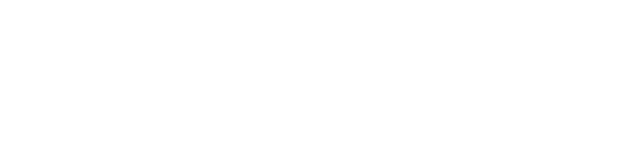
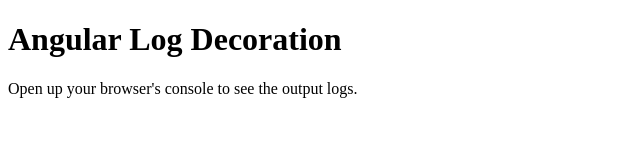
Before and after one commit to jarrettmeyer/angular_log_decoration, a website: page src/index.html in a window 1280 px wide. Shown: the whole page, without its empty margins (0-640 px from the left). Drawn offline with Linux system fonts and the light colour scheme.

Commit message:
Updated index.html and README.

```diff
--- a/src/index.html
+++ b/src/index.html
@@ -6,6 +6,11 @@
 </head>
 <body ng-app="app">
 
+<h1>Angular Log Decoration</h1>
+
+<p>
+    Open up your browser's console to see the output logs.
+</p>
 
 <!-- Order matters -->
 <!-- Vendor files -->
```
Also changed, not shown: README.md.
